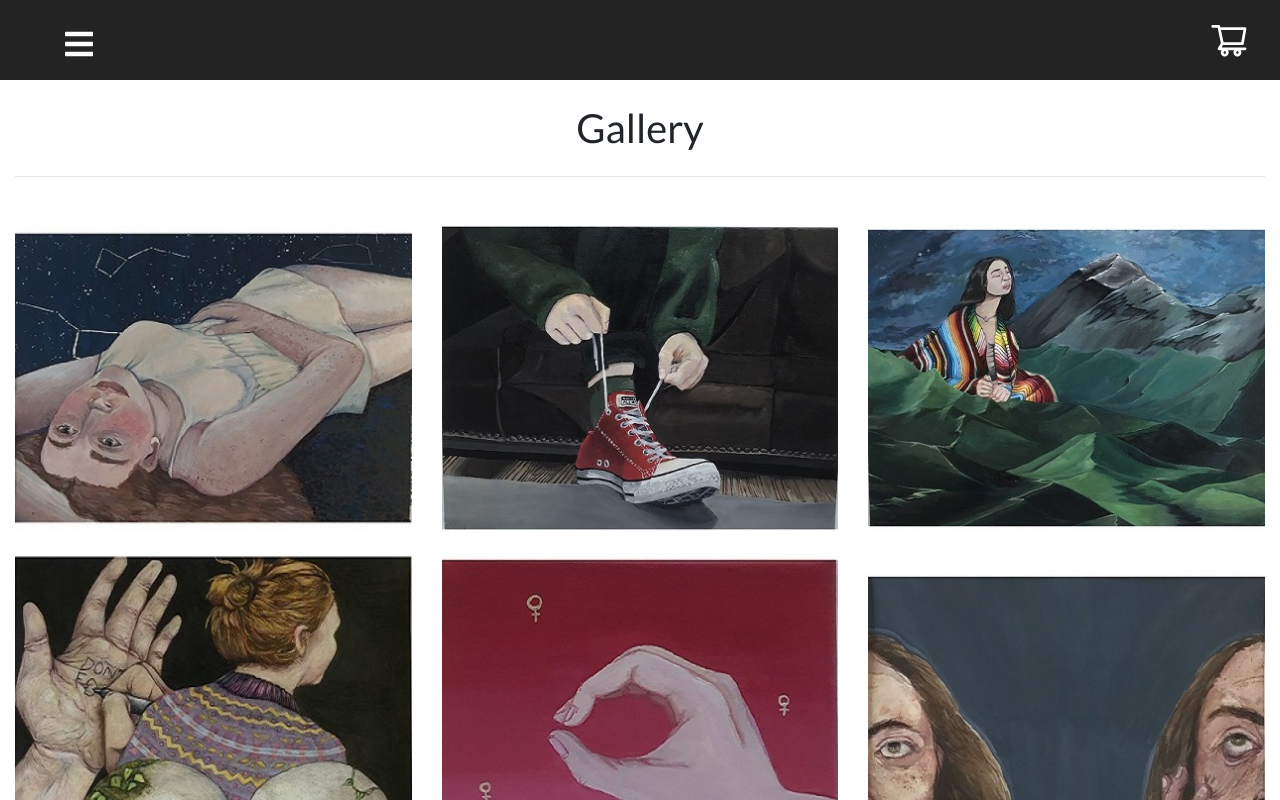
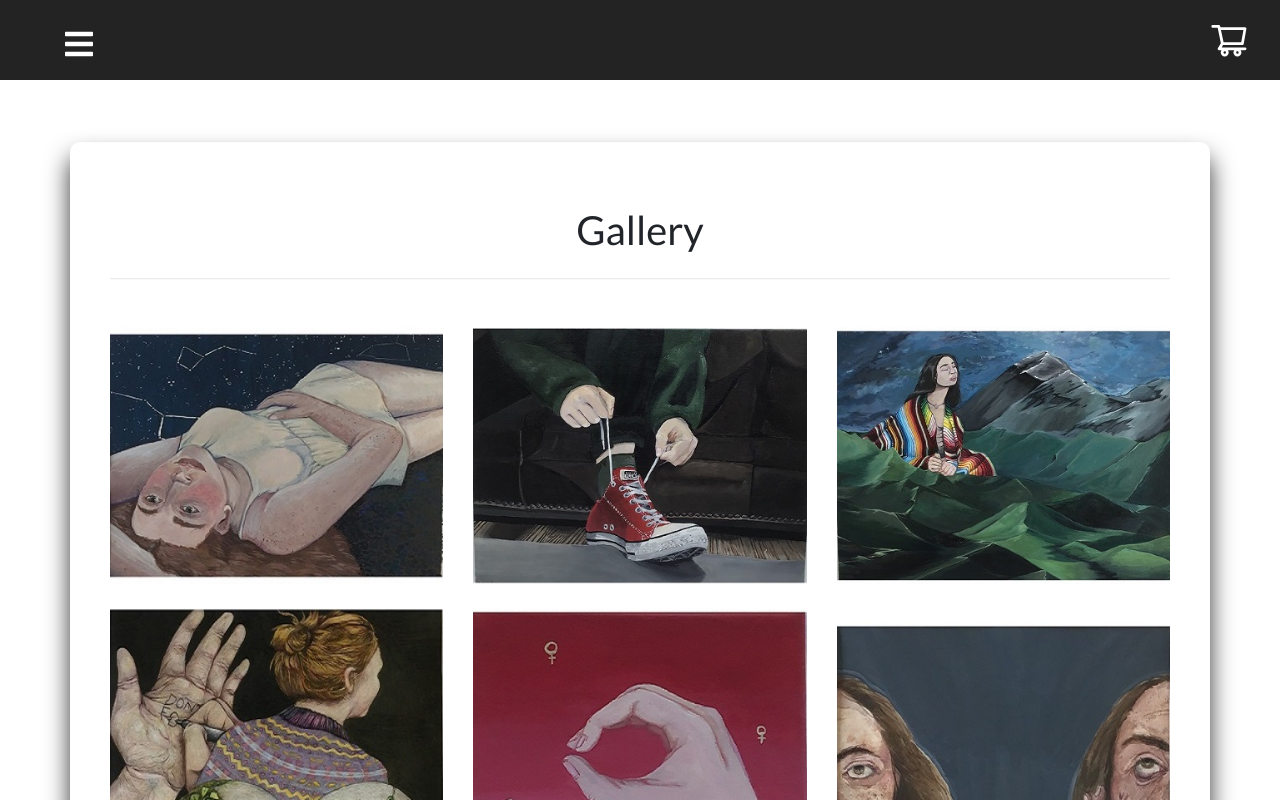
Before and after one commit to dgreeott/zoe-mazurk, a React (Create React App) app: page /gallery in a window 1280 px wide. Shown: the top 800 px of the page. Built offline with nearby package versions, Linux system fonts and the light colour scheme.

Commit message:
Update Contianers

```diff
--- a/src/pages/Gallery.js
+++ b/src/pages/Gallery.js
@@ -106,7 +106,7 @@ function Gallery() {
   return (
     <>
       <div className="section">
-        <div className="container-fluid">
+        <div className="container">
           <h1 className="font-weight-light text-center m-4">Gallery</h1>
 
           <hr className="mt-2 mb-5"></hr>
```
Also changed, not shown: 1 other file (tests, documents, lock files or other folders).
